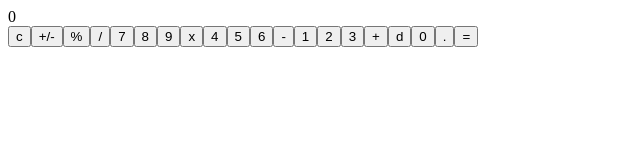
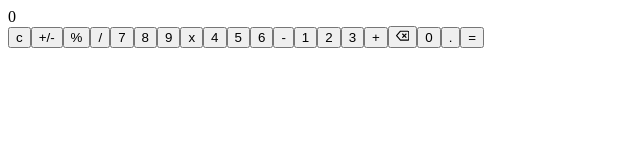
Before and after one commit to Ali-Umed/Calculator, a React (Vite) app: page / in a window 1280 px wide. Shown: the top 160 px of the page, without its empty margins (0-640 px from the left). Built offline with nearby package versions, Linux system fonts and the light colour scheme.

Commit message:
feture: add icondelete insteand on d word

```diff
--- a/package.json
+++ b/package.json
@@ -11,7 +11,8 @@
   },
   "dependencies": {
     "react": "^18.2.0",
-    "react-dom": "^18.2.0"
+    "react-dom": "^18.2.0",
+    "react-icons": "^5.0.1"
   },
   "devDependencies": {
     "@types/node": "^20.11.19",
--- a/src/component/Button.tsx
+++ b/src/component/Button.tsx
@@ -1,3 +1,5 @@
+import { FiDelete } from "react-icons/fi";
+
 export function Button({
   text,
   color,
@@ -14,11 +16,11 @@ export function Button({
   return (
     <button
       onClick={() => onClick()}
-      className={`${color} rounded-full ${
+      className={`${color} rounded-full text-center flex justify-center items-center ${
         text === "00" ? "col-span-2 w-32 h-11" : "w-11 h-11"
       } row-span-2`}
     >
-      {text}
+      {text === "d" ? <FiDelete /> : text}
     </button>
   );
 }
```
Also changed, not shown: 1 other file (tests, documents, lock files or other folders).
